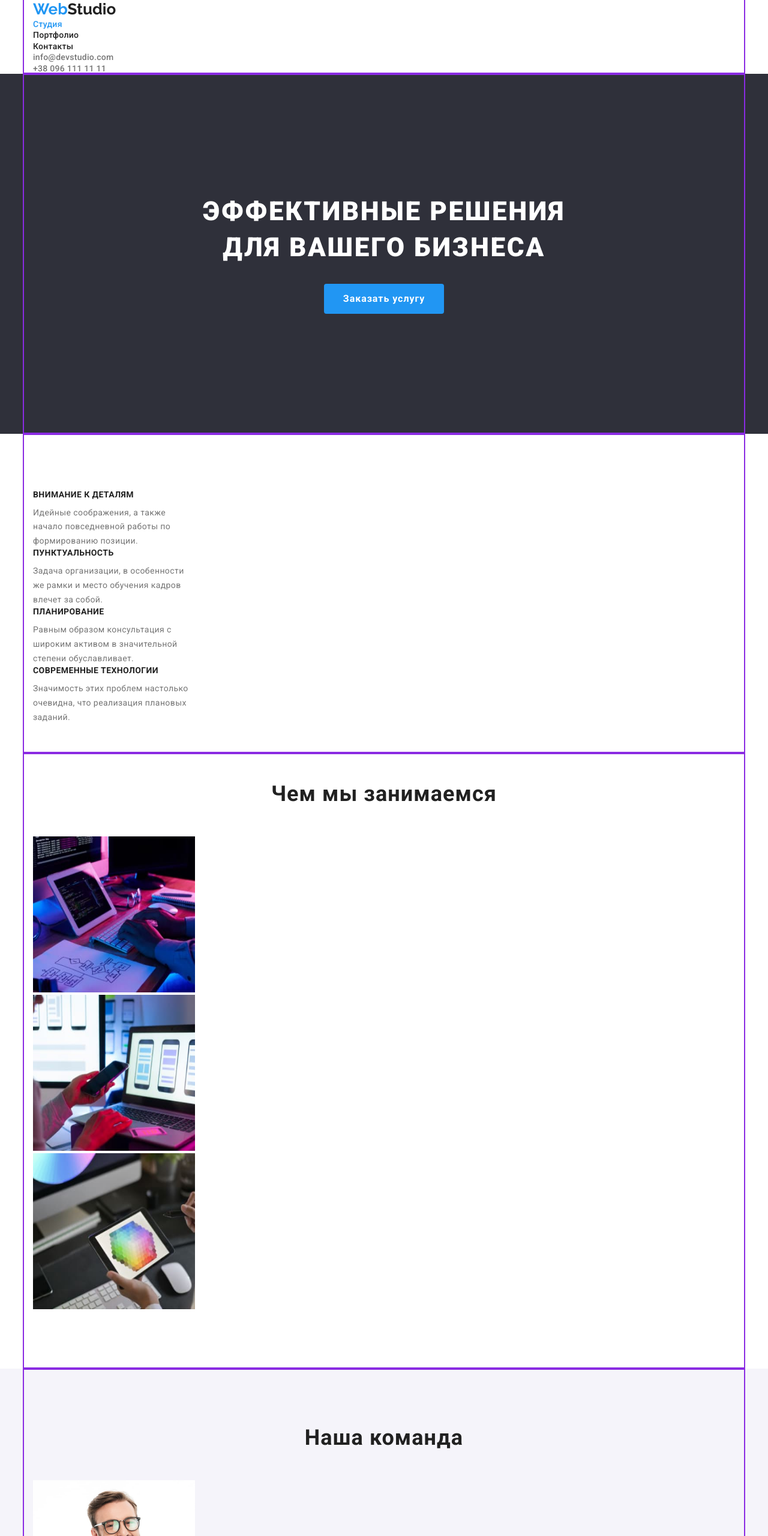
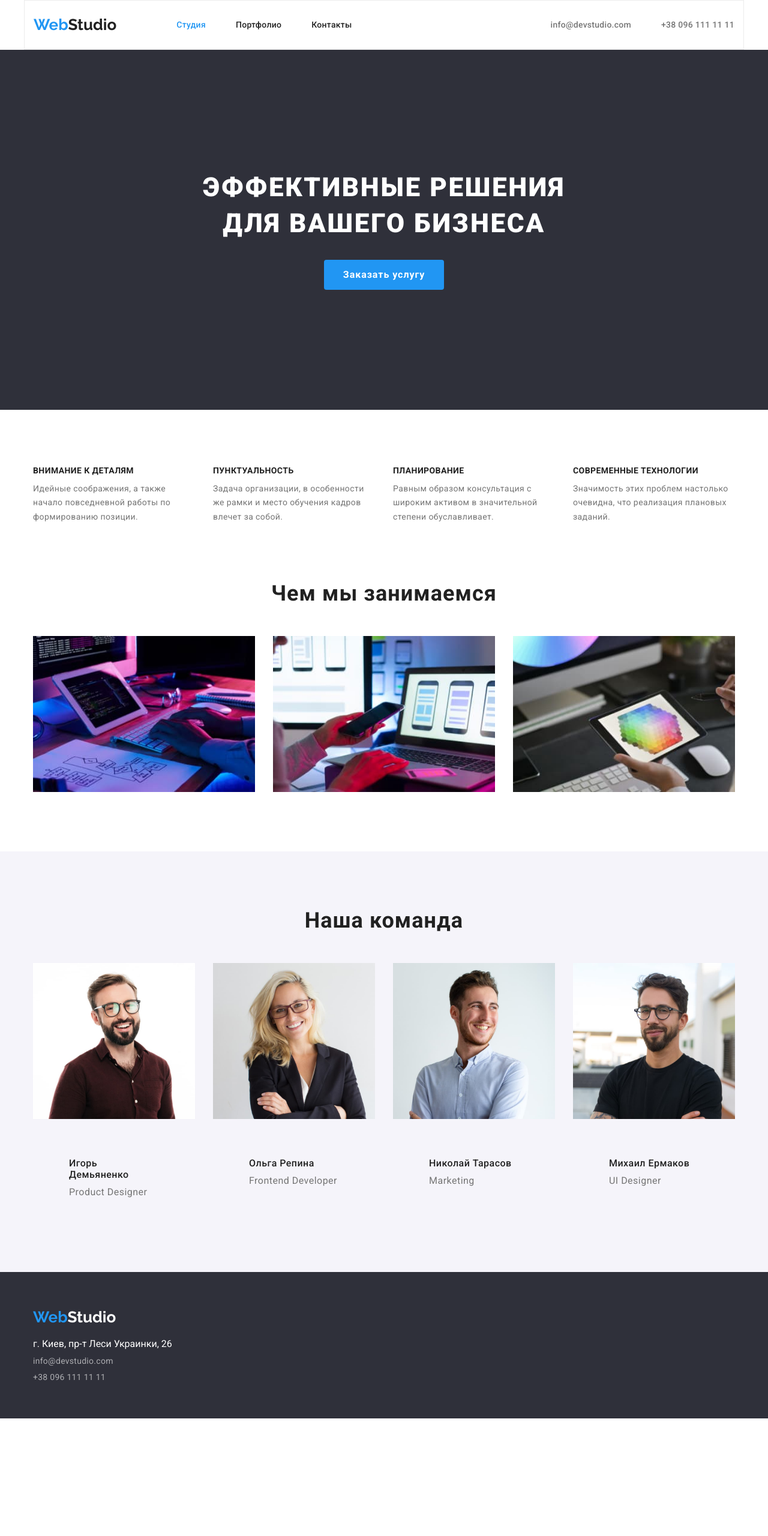
Before and after one commit to Den-F/goit-markup-hw-03, a plain HTML site: page index.html in a window 1280 px wide. Shown: the top 2560 px of the page at 60% size. After the commit the page ends 2364 px from the top, so only its background shows below. Drawn offline with nearby package versions, Linux system fonts and the light colour scheme.

Commit message:
Добавлена блоковая модель FlexBox

```diff
--- a/css/style.css
+++ b/css/style.css
@@ -5,6 +5,9 @@
   --primari-background-color: #ffffff;
   --second-text-color: #ffffff;
   --second-background-color: #2f303a;
+  /* Grid */
+  --items: 1;
+  --indent: 30px;
 }
 
 body {
@@ -31,7 +34,40 @@ p {
 .link {
   text-decoration: none;
 }
-/* header */
+.container {
+  /* outline: 2px solid blueviolet; */
+  margin-left: auto;
+  margin-right: auto;
+  padding-left: 15px;
+  padding-right: 15px;
+  width: 1200px;
+}
+/* НАЧАЛО. Добавляем в секции в которых
+нужен сброс падиннгов */
+.section.no-padding {
+  padding-bottom: 0;
+  padding-top: 0;
+}
+/* КОНЕЦ */
+
+.grid {
+  display: flex;
+  flex-wrap: wrap;
+  margin: calc(-1 * var(--indent) / 2);
+}
+.grid-item {
+  flex-basis: calc((100% - var(--indent) * var(--items)) / var(--items));
+  margin: calc(var(--indent) / 2);
+}
+/* Style for header */
+.page-box {
+  display: flex;
+  align-items: center;
+  padding-top: 25px;
+  padding-bottom: 25px;
+  border: 1px solid #ececec;
+}
+
 .logo {
   font-family: "Raleway";
   font-weight: 700;
@@ -39,15 +75,26 @@ p {
   line-height: 1.19;
   text-decoration: none;
   color: var(--primari-text-color);
+  align-items: center;
+  margin-right: auto;
 }
 .accent {
   color: #2196f3;
+}
+.site-nav {
+  display: flex;
+
+  margin-right: 331px;
 }
 
 .site-nav :hover,
 .site-nav :focus {
   color: var(--accent-color);
 }
+.contakts-list {
+  display: flex;
+}
+
 .nav-link,
 .contakt-link {
   color: var(--primari-text-color);
@@ -67,23 +114,15 @@ p {
 .contakts-list:focus {
   color: var(--accent-color);
 }
-/* НАЧАЛО Добавляем в секции в которых нужен сброс падиннгов */
-.section.no-padding {
-  padding-bottom: 0;
-  padding-top: 0;
+.site-nav-item:not(:last-child) {
+  margin-right: 50px;
 }
-/* КОНЕЦ */
-.container {
-  outline: 2px solid blueviolet;
-  margin-left: auto;
-  margin-right: auto;
-  padding-left: 15px;
-  padding-right: 15px;
-  width: 1200px;
+.contakts-item:not(:last-child) {
+  margin-right: 50px;
 }
-
-.page-header {
-}
+/*
+        END HEADER
+         */
 
 /* Стили для index.html */
 
@@ -120,7 +159,6 @@ p {
   font-weight: 700;
   font-size: 16px;
   line-height: 1.87;
-  /* display: flex; */
   align-items: center;
   text-align: center;
   letter-spacing: 0.06em;
@@ -135,6 +173,7 @@ p {
 .button-hero:focus {
   background-color: #188ce8;
 }
+/* END HERO */
 
 /* SECTION */
 /* Секция особенности */
@@ -157,6 +196,11 @@ p {
   clip-path: inset(50%);
   margin: -1px;
 }
+.feature-list {
+  --items: 4;
+  align-items: center;
+}
+
 .feature-title {
   font-weight: 700;
   font-size: 14px;
@@ -174,11 +218,12 @@ p {
   color: var(--title-text-color);
   margin: 0;
 }
-.section-feature p {
-  width: 270px;
-}
+
 /* Чем мы занимаемся  */
 
+.doing-list {
+  --items: 3;
+}
 .container.doing {
   padding-bottom: 94px;
   padding-top: 47px;
@@ -194,6 +239,9 @@ p {
 
 /* Команда */
 
+.team-list {
+  --items: 4;
+}
 .container.team {
   padding-top: 94px;
   padding-bottom: 94px;
@@ -225,21 +273,20 @@ p {
   font-weight: 400;
   letter-spacing: 0.03em;
 }
+.team-box {
+  padding: 30px 60px;
+}
+
 footer {
   color: var(--primari-background-color);
   background-color: var(--second-background-color);
-  padding-top: 60px;
-  padding-bottom: 60px;
 }
-.container.footer {
-}
-.team-box {
-  padding: 30px 60px;
-}
+
 .footer .logo {
   display: block;
   color: var(--second-text-color);
   margin-bottom: 20px;
+  padding-top: 60px;
 }
 .footer .contakt-link {
   color: rgba(255, 255, 255, 0.6);
@@ -258,15 +305,35 @@ footer {
 .contakt-link:focus {
   color: var(--accent-color);
 }
+.contakt-item:not(:last-child) {
+  margin-bottom: 9px;
+}
+.contakt-item.tel {
+  padding-bottom: 60px;
+}
 
 /* Стили для portfolio.html */
 
+.container.portfolio-btn {
+  padding-top: 94px;
+  padding-bottom: 94px;
+}
+.btn-list {
+  display: flex;
+  flex-wrap: nowrap;
+  justify-content: center;
+  align-items: center;
+
+  margin-bottom: 50px;
+}
+.btn-item:not(:last-child) {
+  margin-right: 8px;
+}
 .btn-filter.current {
   background-color: var(--accent-color);
   color: var(--second-text-color);
 }
 .btn-filter {
-  display: inline-block;
   cursor: pointer;
   font-family: inherit;
   font-weight: 500;
@@ -282,15 +349,31 @@ footer {
   min-width: 73px;
   max-width: 145px;
 }
+
 .btn-filter:hover,
 .btn-filter:focus {
   background-color: var(--accent-color);
   color: var(--primari-background-color);
 }
+.portfolio-list {
+  --items: 9;
+  /* overflow: hidden; */
+}
+.portfolio-item {
+  /* border: 1px solid transparent; */
+  /* box-shadow: (0px 4px 4px rgba(0, 0, 0, 0.25)); */
+}
+.portfolio-item:hover,
+.portfolio-item:focus {
+  filter: drop-shadow(0px 4px 4px rgba(0, 0, 0, 0.25));
+}
 .portfolio-img-box {
   padding: 20px 24px;
-  border: 1px solid #eeeeee;
+  border-right: 1px solid #eeeeee;
+  border-bottom: 1px solid #eeeeee;
+  border-left: 1px solid #eeeeee;
 }
+
 .portfolio-subtitle {
   color: #212121;
   font-weight: 700;
@@ -305,6 +388,3 @@ footer {
   line-height: 1.88;
   color: var(--title-text-color);
 }
-
-.portfolio-btn.c-box {
-}
--- a/index.html
+++ b/index.html
@@ -24,31 +24,30 @@
 
     <header class="page-header">
       <div class="container page-box">
-        <nav>
         <a lang="en" href="./index.html" class="logo">
           <span class="accent">Web</span>Studio</a
         >
+        <nav class="navigation">
           <ul class="site-nav list">
-            <li>
+            <li class="site-nav-item">
               <a href="./index.html" class="nav-link current">Студия</a>
             </li>
-            <li>
+            <li class="site-nav-item">
               <a href="./portfolio.html" class="nav-link">Портфолио</a>
             </li>
-            <li>
+            <li class="site-nav-item">
               <a href="" class="nav-link">Контакты</a>
             </li>
           </ul>
         </nav>
-        <!-- </div> -->
-        <!-- <div class="container contakt-box"> -->
-        <ul class="contakts list">
-          <li>
+
+        <ul class="contakts-list list">
+          <li class="contakts-item">
             <a class="contakt-link" href="mailto:info@devstudio.com"
               >info@devstudio.com</a
             >
           </li>
-          <li>
+          <li class="contakts-item">
             <a class="contakt-link" href="tel:+380961111111"
               >+38 096 111 11 11</a
             >
@@ -71,29 +70,29 @@
           <h2 class="section-feature title visually-hidden">
             Наши приимущества
           </h2>
-          <ul class="feature list">
-            <li>
+          <ul class="feature-list list grid">
+            <li class="feature-item grid-item">
               <h3 class="feature-title">Внимание к деталям</h3>
               <p class="feature-description">
                 Идейные соображения, а также начало повседневной работы по
                 формированию позиции.
               </p>
             </li>
-            <li>
+            <li class="feature-item grid-item">
               <h3 class="feature-title">Пунктуальность</h3>
               <p class="feature-description">
                 Задача организации, в особенности же рамки и место обучения
                 кадров влечет за собой.
               </p>
             </li>
-            <li>
+            <li class="feature-item grid-item">
               <h3 class="feature-title">Планирование</h3>
               <p class="feature-description">
                 Равным образом консультация с широким активом в значительной
                 степени обуславливает.
               </p>
             </li>
-            <li>
+            <li class="feature-item grid-item">
               <h3 class="feature-title">Современные технологии</h3>
               <p class="feature-description">
                 Значимость этих проблем настолько очевидна, что реализация
@@ -109,28 +108,28 @@
       <section class="section-doing">
         <div class="container doing">
           <h2 class="doing-title">Чем мы занимаемся</h2>
-        <ul class="doing list">
-          <li>
+          <ul class="doing-list grid list">
+            <li class="grid-item">
               <img
                 src="./images/box12.jpeg"
                 alt="Работа за компьетором"
-              width="270"
+                width="370"
                 height="260"
               />
             </li>
-          <li>
+            <li class="grid-item">
               <img
                 src="./images/box22.jpeg"
                 alt="Работа за компьетором"
-              width="270"
+                width="370"
                 height="260"
               />
             </li>
-          <li>
+            <li class="grid-item">
               <img
                 src="./images/box32.jpeg"
                 alt="Работа за компьетором"
-              width="270"
+                width="370"
                 height="260"
               />
             </li>
@@ -142,8 +141,8 @@
       <section class="team-name">
         <div class="container team">
           <h2 class="team-title">Наша команда</h2>
-        <ul class="team list">
-          <li>
+          <ul class="team-list grid list">
+            <li class="grid-item">
               <img
                 class="section img"
                 src="./images/img12.jpeg"
@@ -156,7 +155,7 @@
                 <p lang="en" class="team-position">Product Designer</p>
               </div>
             </li>
-          <li>
+            <li class="grid-item">
               <img
                 src="./images/img22.jpeg"
                 alt="фото Ольга Репина"
@@ -168,7 +167,7 @@
                 <p lang="en" class="team-position">Frontend Developer</p>
               </div>
             </li>
-          <li>
+            <li class="grid-item">
               <img
                 src="./images/img32.jpeg"
                 alt="фото Николай Тарасов"
@@ -180,7 +179,7 @@
                 <p lang="en" class="team-position">Marketing</p>
               </div>
             </li>
-          <li>
+            <li class="grid-item">
               <img
                 src="./images/img42.jpeg"
                 alt="фото Михаил Ермаков"
@@ -192,18 +191,19 @@
                 <p lang="en" class="team-position">UI Designer</p>
               </div>
             </li>
+          </ul>
         </div>
-        </ul>
       </section>
     </main>
     <!-- Футер -->
     <footer class="footer">
       <div class="container footer">
         <a lang="en" href="" class="logo"
-        ><span class="accent">Web</span>Studio</a>
+          ><span class="accent">Web</span>Studio</a
+        >
         <address>
           <ul class="adress list">
-          <li>
+            <li class="contakt-item">
               <a
                 href=""
                 class="adress-link link"
@@ -212,12 +212,12 @@
                 >г. Киев, пр-т Леси Украинки, 26</a
               >
             </li>
-          <li>
+            <li class="contakt-item mail">
               <a href="mailto:info@devstudio.com" class="contakt-link"
                 >info@devstudio.com</a
               >
             </li>
-          <li>
+            <li class="contakt-item tel">
               <a href="tel:+380961111111" class="contakt-link"
                 >+38 096 111 11 11</a
               >
```
Also changed, not shown: portfolio.html (+36 -51 lines), 1 other file. Lines whose indentation alone changed are shown as unchanged.
